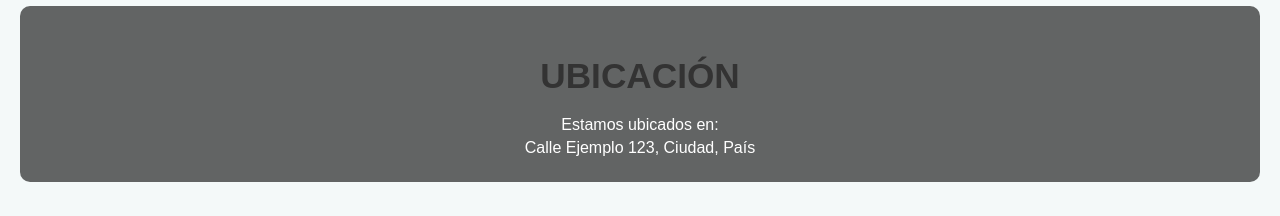
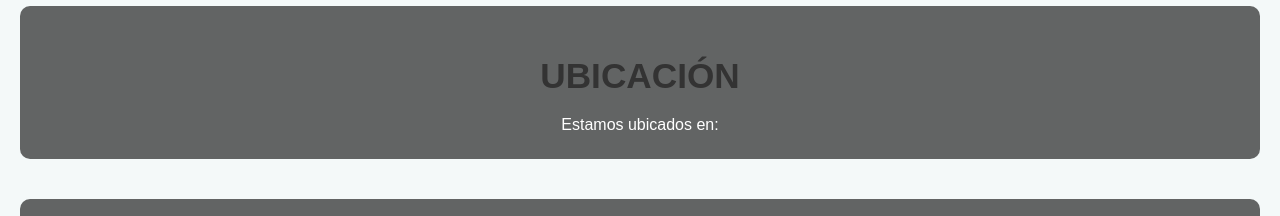
Before and after one commit to Blackronny28/Auto-Aires-Nate, a plain HTML site: page index.html in a window 1280 px wide. Shown: the part 1017-1233 px from the top of the page. Drawn offline with Linux system fonts and the light colour scheme.

Commit message:
Add files via upload

```diff
--- a/index.html
+++ b/index.html
@@ -52,7 +52,7 @@
     <section id="ubicacion">
         <h2>Ubicación</h2>
         <p>Estamos ubicados en:</p>
-        <p>Calle Ejemplo 123, Ciudad, País</p>
+        <p></p>
     </section>
 
     <footer>
```
